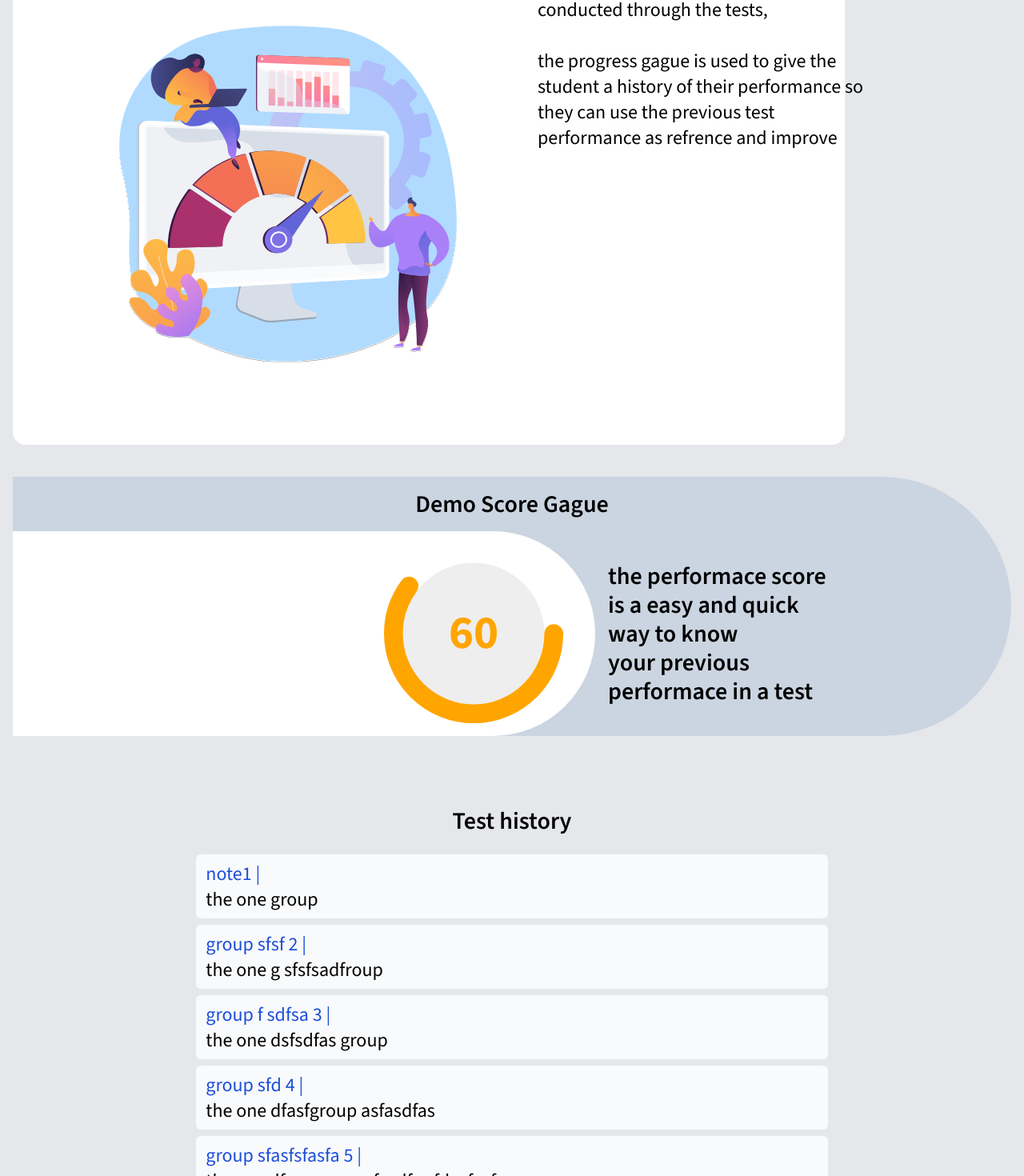
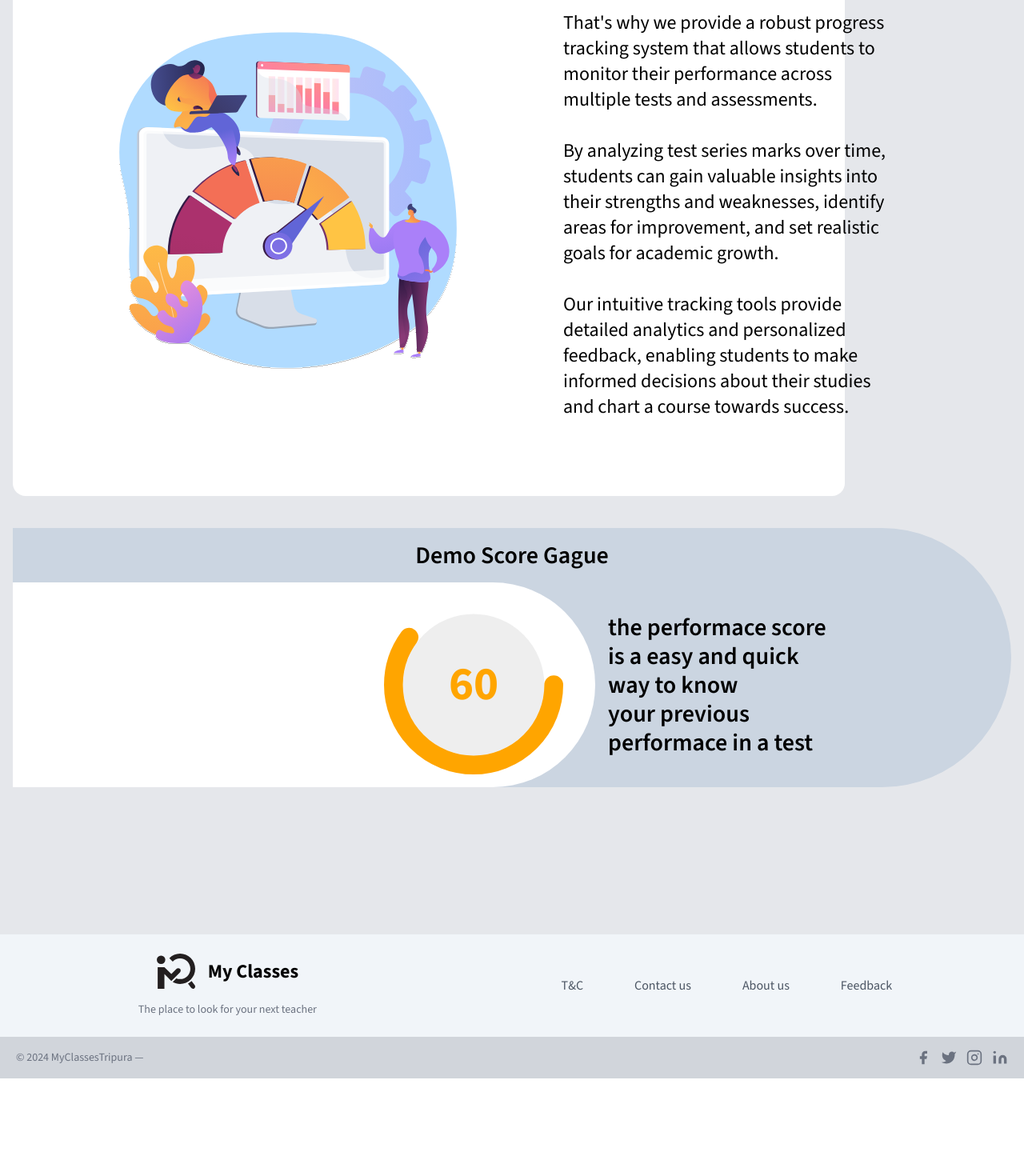
Before and after one commit to joydeep808/My_classes, a Next.js app in the folder nextjs-application/: page /dashboard/progress in a window 1280 px wide. Shown: the part 260-1730 px from the top of the page at 80% size. After the commit the page ends 1608 px from the top, so only its background shows below. Built offline with nearby package versions, Linux system fonts and the light colour scheme.

Commit message:
service content

```diff
--- a/nextjs-application/app/dashboard/(services)/doubt-solving/page.tsx
+++ b/nextjs-application/app/dashboard/(services)/doubt-solving/page.tsx
@@ -1,52 +1,61 @@
-
+import { PhoneCall } from "lucide-react"
 import Image from "next/image"
 import Link from "next/link"
 export default function Page(){
 
     const linkLists = [
-        {name: "group 1" , href: "link", description: "the one group"},
-        {name: "group 2" , href: "link", description: "the one group"},
-        {name: "group 3" , href: "link", description: "the one group"},
-        {name: "group 4" , href: "link", description: "the one group"},
-        {name: "group 5" , href: "link", description: "the one group"},
+        {name: "class 1" , href: "link", description: "Science, Math, SocialScience"},
+        {name: "class 2" , href: "link", description: "Science, Math, SocialScience"},
+        {name: "class 3" , href: "link", description: "Science, Math, SocialScience"},
+        {name: "class 4" , href: "link", description: "Science, Math, SocialScience"},
+        {name: "class 5" , href: "link", description: "Science, Math, SocialScience"},
     ]
 
     return(
         <div className="flex flex-col  bg-gray-200 p-4">
             <div className="flex flex-col  w-10/12 bg-white rounded-full md:rounded-2xl">
-                <span className="flex font-bold text-5xl md:ml-10">Dedicated <br/>Doubt <br/>Solving</span>
+                <span className="flex font-bold text-5xl md:ml-10">Dedicated  <br/>Doubt<br/>Solving</span>
 
                 <div className="flex flex-col md:flex-row">
                     <Image src='/Doubt.svg'  width={200} height={200} className=' w-[20rem] lg:w-[35rem] relative left-16 mb-8'
                     alt='doubt solving page hero' />
 
-                    <p className="font-medium text-2xl relative left-16 md:px-8">
-                        my classes and it &#39; s team of faculty, <br/>
-                        is here to help you with your doubts and problems
-                        anytime, throught it &#39; s communities <br/><br/>
-
-                        my classes and it&#39;s team of faculty, <br/>
-                        is here to help you with your doubts and problems
-                        anytime, throught it&#39;s communities<br/><br/>
+                    <p className="font-medium text-xl md:text-2xl relative left-16 md:left-24 md:px-8 md:-top-16 ">
+                    At My Classes Tripura, we believe that no question should go unanswered.<br/><br/>
+                    That's why we offer a dedicated doubt-solving service staffed by a team
+                    of experienced teachers who are passionate about helping students succeed.<br/><br/>
 
 
 
-
+                    <span className="hidden xl:block">
+                    Whether you're grappling with a tricky math problem, puzzling over a scientific concept,
+                     or seeking clarification on a literary text, our experts are here to provide
+                      personalized guidance and support.<br/><br/>
+                    Through one-on-one interactions, detailed explanations, and targeted assistance,
+                    we aim to empower students to overcome obstacles, build confidence, and achieve their academic goals.</span>
                     </p>
                 </div>
-
             </div>
 
 
-            <div className=" flex flex-col font-medium  text-2xl m-8 gap-2">
-                {linkLists.map((item) => (
-                    <Link key={item.name} href={item.href}
-                    className="hover:text-blue-700 self-center bg-slate-50 p-2 rounded-md  ">
-                        <span className="text-blue-700 mx-1">{item.name} </span> | {item.description}</Link>
+            <Link href="https://wa.link/lgxatm" target="_blank"
+                className="flex items-center  bg-green-500 text-white p-3 rounded-lg text-xl mt-16 mx-4
+                 hover:bg-green-600 transition duration-200 ease-in-out justify-center gap-4 md:gap-16">
+                    <Image src="/whatsapp.svg" width={100} height={100} className="w-20" alt="wp icon"/>
+                     <span>Join our WhatsApp Group</span>
+            </Link>
 
 
-                ))}
-            </div>
+
+            <p className="font-medium text-xl m-16 md:text-2xl  md:px-8  ">
+                <span className="block xl:hidden">
+                    Whether you're grappling with a tricky math problem, puzzling over a scientific concept,
+                    or seeking clarification on a literary text, our experts are here to provide
+                    personalized guidance and support.<br/><br/>
+                    Through one-on-one interactions, detailed explanations, and targeted assistance,
+                    we aim to empower students to overcome obstacles, build confidence, and achieve their academic goals.</span>
+
+            </p>
 
         </div>
     )
--- a/nextjs-application/app/dashboard/(services)/entrance-prep/page.tsx
+++ b/nextjs-application/app/dashboard/(services)/entrance-prep/page.tsx
@@ -4,34 +4,69 @@ import Link from "next/link"
 export default function Page(){
 
     const linkLists = [
-        {name: "note1" , href: "link", description: "the one group"},
-        {name: "group sfsf 2" , href: "link", description: "the one g sfsfsadfroup"},
-        {name: "group f sdfsa 3" , href: "link", description: "the one dsfsdfas group"},
-        {name: "group sfd 4" , href: "link", description: "the one  dfasfgroup asfasdfas"},
-        {name: "group sfasfsfasfa 5" , href: "link", description: "the on sdfsae groupafasdfas fdasfasf"},
+        {name: "Entrance test paper for class 1" , href: "link", description: "Science, Math, SocialScience"},
+        {name: "Entrance test paper for class 2" , href: "link", description: "Science, Math, SocialScience"},
+        {name: "Entrance test paper for class 3" , href: "link", description: "Science, Math, SocialScience"},
+        {name: "Entrance test paper for class 4" , href: "link", description: "Science, Math, SocialScience"},
+        {name: "Entrance test paper for class 5" , href: "link", description: "Science, Math, SocialScience"},
     ]
 
     return(
         <div className="flex flex-col  bg-gray-200 p-4">
             <div className="flex flex-col  w-10/12 bg-white rounded-full md:rounded-2xl">
-                <span className="flex font-bold text-5xl md:ml-10">Free <br/> Entrance <br/>preperations</span>
+                <span className="flex font-bold text-5xl md:ml-10">Entrance<br/> Guidance</span>
 
                 <div className="flex flex-col md:flex-row">
                     <Image src='/Mentorship.svg'  width={200} height={200} className=' w-[20rem] lg:w-[35rem] relative left-16 mb-8'
                     alt='doubt solving page hero' />
 
-                    <p className="font-medium text-2xl relative left-16 md:px-8">
-                        My classes is here to help you crack any entrance exam<br/>
-                         you plan to appear for
+                    <p className="font-medium text-xl md:text-2xl relative left-16 md:left-24 md:px-8 md:-top-16 ">
+
+
+                    Navigating the competitive landscape of entrance exams can be daunting,
+                     but with My Classes Tripura by your side, you don't have to go it alone.<br/><br/>
+
+                    Our team of experienced educators offers expert guidance and support to help
+                    students prepare effectively for entrance exams in their chosen field. <br/><br/>
+
+                    From comprehensive exam syllabus breakdowns to targeted study plans and time management strategies,
+                     we provide the resources and expertise students need to succeed.
 
 
 
 
+
+                    <span className="hidden xl:block"> <br/>Whether you're aiming for engineering, medicine, or any other competitive field, our free
+                    entrance guidance services are designed to equip you with the knowledge, skills, and
+                    confidence to excel on exam day and beyond.</span>
                     </p>
                 </div>
             </div>
 
 
+
+
+
+
+            <div className=" flex flex-col font-medium  text-2xl m-2 md:m-8 gap-2 mt-12">
+                {linkLists.map((item) => (
+                    <Link key={item.name} href={item.href}
+                        className="hover:text-blue-700 self-center bg-slate-50 p-2 rounded-md  w-10/12 md:w-8/12 justify-between">
+                        <div className="text-blue-700 mx-1">{item.name} | </div>
+                        <div className=" mx-1">{item.description} </div>
+
+                    </Link>
+
+                ))}
+            </div>
+
+            <p className="font-medium text-xl m-16 md:text-2xl  md:px-8  ">
+                <span className="block xl:hidden">Whether you're aiming for engineering, medicine, or any other competitive field, our free
+                    entrance guidance services are designed to equip you with the knowledge, skills, and
+                    confidence to excel on exam day and beyond.</span>
+
+            </p>
+
         </div>
     )
 }
--- a/nextjs-application/app/dashboard/(services)/notes/page.tsx
+++ b/nextjs-application/app/dashboard/(services)/notes/page.tsx
@@ -4,11 +4,11 @@ import Link from "next/link"
 export default function Page(){
 
     const linkLists = [
-        {name: "note1" , href: "link", description: "the one group"},
-        {name: "group sfsf 2" , href: "link", description: "the one g sfsfsadfroup"},
-        {name: "group f sdfsa 3" , href: "link", description: "the one dsfsdfas group"},
-        {name: "group sfd 4" , href: "link", description: "the one  dfasfgroup asfasdfas"},
-        {name: "group sfasfsfasfa 5" , href: "link", description: "the on sdfsae groupafasdfas fdasfasf"},
+        {name: "class 1" , href: "link", description: "Science, Math, SocialScience"},
+        {name: "class 2" , href: "link", description: "Science, Math, SocialScience"},
+        {name: "class 3" , href: "link", description: "Science, Math, SocialScience"},
+        {name: "class 4" , href: "link", description: "Science, Math, SocialScience"},
+        {name: "class 5" , href: "link", description: "Science, Math, SocialScience"},
     ]
 
     return(
@@ -20,21 +20,25 @@ export default function Page(){
                     <Image src='/Notes.svg'  width={200} height={200} className=' w-[20rem] lg:w-[35rem] relative left-16 mb-8'
                     alt='doubt solving page hero' />
 
-                    <p className="font-medium text-2xl relative left-16 md:px-8">
-                        my classes and it&#39;s team of faculty, <br/>
-                        is here to help you with your doubts and problems
-                        anytime, throught it&#39;s communities <br></br><br></br>
-
-                        my classes and it&#39;s team of faculty, <br/>
-                        is here to help you with your doubts and problems
-                        anytime, throught it&#39;s communities<br></br><br></br>
+                    <p className="font-medium text-xl md:text-2xl relative left-16 md:left-24 md:px-8 md:-top-16 ">
+                    At My Classes Tripura, we recognize that access to high-quality
+                    study materials is crucial for academic success. <br/><br/>
+                    That&#39;s why we&#39;re proud to offer a diverse range of meticulously crafted notes,
+                    covering a wide array of subjects and topics, all completely free of charge.<br/><br/>
+                    <span className="hidden xl:block">Designed by experienced educators who understand the needs of students,
+                    each set of notes is comprehensive yet concise,
+                      providing clear explanations, illustrative examples, and practical tips to aid
+                       comprehension and retention.<br/><br/> Whether you&#39;re studying for exams, seeking clarification
+                        on complex concepts, or simply looking to enhance your understanding, our free notes are
+                         here to support you every step of the way.</span>
+                    </p>
+                </div>
+            </div>
 
 
 
 
-                    </p>
-                </div>
-            </div>
+
 
             <div className=" flex flex-col font-medium  text-2xl m-2 md:m-8 gap-2 mt-12">
                 {linkLists.map((item) => (
@@ -45,9 +49,18 @@ export default function Page(){
 
                     </Link>
 
-
                 ))}
             </div>
+
+            <p className="font-medium text-xl m-16 md:text-2xl  md:px-8  ">
+                <span className="block xl:hidden">Designed by experienced educators who understand the needs of students,
+                each set of notes is comprehensive yet concise,
+                    providing clear explanations, illustrative examples, and practical tips to aid
+                    comprehension and retention.<br/><br/> Whether you&#39;re studying for exams, seeking clarification
+                    on complex concepts, or simply looking to enhance your understanding, our free notes are
+                        here to support you every step of the way.</span>
+
+            </p>
 
         </div>
     )
--- a/nextjs-application/app/dashboard/(services)/progress/page.tsx
+++ b/nextjs-application/app/dashboard/(services)/progress/page.tsx
@@ -1,7 +1,11 @@
+
+
+
+
+import Performance from "../../(performance)/user_performance"
 import { PhoneCall } from "lucide-react"
 import Image from "next/image"
 import Link from "next/link"
-import Performance from "../../(performance)/user_performance"
 export default function Page(){
 
     const linkLists = [
@@ -15,26 +19,45 @@ export default function Page(){
     return(
         <div className="flex flex-col  bg-gray-200 p-4">
             <div className="flex flex-col  w-10/12 bg-white rounded-full md:rounded-2xl">
-                <span className="flex font-bold text-5xl md:ml-10">User  <br/> And <br/> Performance</span>
+                <span className="flex font-bold text-5xl md:ml-10">Progress <br/>Tracking</span>
 
                 <div className="flex flex-col md:flex-row">
                     <Image src='/Progress.svg'  width={200} height={200} className=' w-[20rem] lg:w-[35rem] relative left-16 mb-8'
-                    alt='performance page hero' />
+                    alt='doubt solving page hero' />
 
-                    <p className="font-medium text-2xl relative left-16 md:px-8">
-                        tract the progress of the students conducted through the tests, <br/> <br/>
-                        the progress gague is used to give the student a history of their performance
-                        so they can use the previous test performance as refrence and improve
+                    <p className="font-medium text-xl md:text-2xl relative left-16 md:left-24 md:px-8 md:-top-16 ">
+                    At My Classes Tripura, we believe in the power of data-driven insights to inform and empower students
+                    on their learning journey.<br/><br/>
+                    That's why we provide a robust progress tracking system that allows students to
+                    monitor their performance across multiple tests and assessments.<br/><br/>
+
+                    <span className="hidden xl:block">
+                        By analyzing test series marks over time, students can gain valuable insights into
+                        their strengths and weaknesses, identify areas for improvement, and set realistic
+                        goals for academic growth.<br/><br/>
+                        Our intuitive tracking tools provide detailed analytics and personalized feedback,
+                        enabling students to make informed decisions about their studies and chart a
+                        course towards success.<br/><br/></span>
+                    </p>
+                </div>
+            </div>
 
 
 
 
 
+            {/* <div className=" flex flex-col font-medium  text-2xl m-2 md:m-8 gap-2 mt-12">
+                {linkLists.map((item) => (
+                    <Link key={item.name} href={item.href}
+                        className="hover:text-blue-700 self-center bg-slate-50 p-2 rounded-md  w-10/12 md:w-8/12 justify-between">
+                        <div className="text-blue-700 mx-1">{item.name} | </div>
+                        <div className=" mx-1">{item.description} </div>
 
+                    </Link>
 
-                    </p>
-                </div>
-            </div>
+                ))}
+            </div> */}
+
             <div className="flex flex-col my-10 bg-slate-300 rounded-e-full ">
                 <span className="self-center font-semibold text-3xl m-4 " >Demo Score Gague</span>
                 <div className="flex flex-col md:flex-row">
@@ -49,19 +72,16 @@ export default function Page(){
 
             </div>
 
-            <div className=" flex flex-col font-medium  text-2xl m-2 md:m-8 gap-2 mt-12 ">
-                <span className="self-center font-semibold text-3xl m-4 " >Test history</span>
-                {linkLists.map((item) => (
-                    <Link key={item.name} href={item.href}
-                        className="hover:text-blue-700 self-center bg-slate-50 p-2 rounded-md  w-10/12 md:w-8/12 justify-between">
-                        <div className="text-blue-700 mx-1">{item.name} | </div>
-                        <div className=" mx-1">{item.description} </div>
+            <p className="font-medium text-xl m-16 md:text-2xl  md:px-8  ">
+                <span className="block xl:hidden">
+                    By analyzing test series marks over time, students can gain valuable insights into
+                    their strengths and weaknesses, identify areas for improvement, and set realistic
+                    goals for academic growth.<br/><br/>
+                    Our intuitive tracking tools provide detailed analytics and personalized feedback,
+                    enabling students to make informed decisions about their studies and chart a
+                    course towards success.<br/><br/></span>
 
-                    </Link>
-
-
-                ))}
-            </div>
+            </p>
 
         </div>
     )
--- a/nextjs-application/app/dashboard/(services)/tests/page.tsx
+++ b/nextjs-application/app/dashboard/(services)/tests/page.tsx
@@ -4,38 +4,50 @@ import Link from "next/link"
 export default function Page(){
 
     const linkLists = [
-        {name: "note1" , href: "link", description: "the one group"},
-        {name: "group sfsf 2" , href: "link", description: "the one g sfsfsadfroup"},
-        {name: "group f sdfsa 3" , href: "link", description: "the one dsfsdfas group"},
-        {name: "group sfd 4" , href: "link", description: "the one  dfasfgroup asfasdfas"},
-        {name: "group sfasfsfasfa 5" , href: "link", description: "the on sdfsae groupafasdfas fdasfasf"},
+        {name: "test paper for class 1" , href: "link", description: "Science, Math, SocialScience"},
+        {name: "test paper for class 2" , href: "link", description: "Science, Math, SocialScience"},
+        {name: "test paper for class 3" , href: "link", description: "Science, Math, SocialScience"},
+        {name: "test paper for class 4" , href: "link", description: "Science, Math, SocialScience"},
+        {name: "test paper for class 5" , href: "link", description: "Science, Math, SocialScience"},
     ]
 
     return(
         <div className="flex flex-col  bg-gray-200 p-4">
             <div className="flex flex-col  w-10/12 bg-white rounded-full md:rounded-2xl">
-                <span className="flex font-bold text-5xl md:ml-10">Tests <br/>Series</span>
+                <span className="flex font-bold text-5xl md:ml-10">Test<br/> Series</span>
 
                 <div className="flex flex-col md:flex-row">
                     <Image src='/Test series.svg'  width={200} height={200} className=' w-[20rem] lg:w-[35rem] relative left-16 mb-8'
                     alt='doubt solving page hero' />
 
-                    <p className="font-medium text-2xl relative left-16 md:px-8">
-                        A seeirs of tests conducted on a regular basis  <br/>
-                        to gague the performance of a child
-                        <br></br><br></br>
+                    <p className="font-medium text-xl md:text-2xl relative left-16 md:left-24 md:px-8 md:-top-16 ">
 
-                        The tests will be conducted offline <br/>
-                        <br></br><br></br>
+
+                    Preparation is key to success in any academic endeavor,
+                     which is why My Classes Tripura provides comprehensive test series to help students assess their
+                     knowledge, identify areas for improvement, and track their progress over time.<br/><br/>
+
+                    Our test series cover a wide range of subjects and topics, and are designed to simulate
+                    the format and difficulty level of real exams.<br/><br/>
+
+                     Each test is carefully curated by our team of educators to ensure relevance, accuracy,
+                     and educational value. <br/><br/>
+
+
+
+                    <span className="hidden xl:block">By participating in our free test series, students can hone their exam-taking skills,
+                     identify strengths and weaknesses, <br/><br/>and develop effective study strategies to maximize
+                     their performance on the big day.</span>
+                    </p>
+                </div>
+            </div>
 
 
 
 
-                    </p>
-                </div>
-            </div>
 
-            {/* <div className=" flex flex-col font-medium  text-2xl m-2 md:m-8 gap-2 mt-12">
+
+            <div className=" flex flex-col font-medium  text-2xl m-2 md:m-8 gap-2 mt-12">
                 {linkLists.map((item) => (
                     <Link key={item.name} href={item.href}
                         className="hover:text-blue-700 self-center bg-slate-50 p-2 rounded-md  w-10/12 md:w-8/12 justify-between">
@@ -44,9 +56,15 @@ export default function Page(){
 
                     </Link>
 
+                ))}
+            </div>
 
-                ))}
-            </div> */}
+            <p className="font-medium text-xl m-16 md:text-2xl  md:px-8  ">
+                <span className="block xl:hidden">By participating in our free test series, students can hone their exam-taking skills,
+                     identify strengths and weaknesses, <br/><br/>and develop effective study strategies to maximize
+                     their performance on the big day.</span>
+
+            </p>
 
         </div>
     )
```
Also changed, not shown: nextjs-application/app/dashboard/(services)/mentorship/page.tsx (+22 -13 lines), nextjs-application/public/whatsapp.svg (added), nextjs-application/public/whatsapp2.svg (added).
